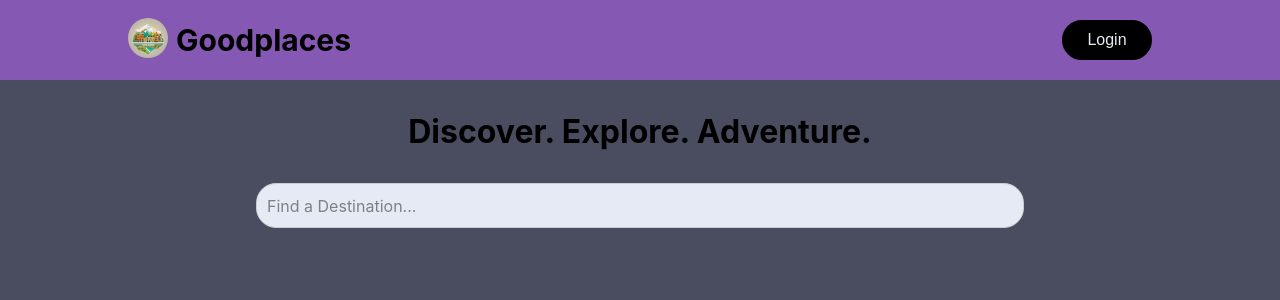
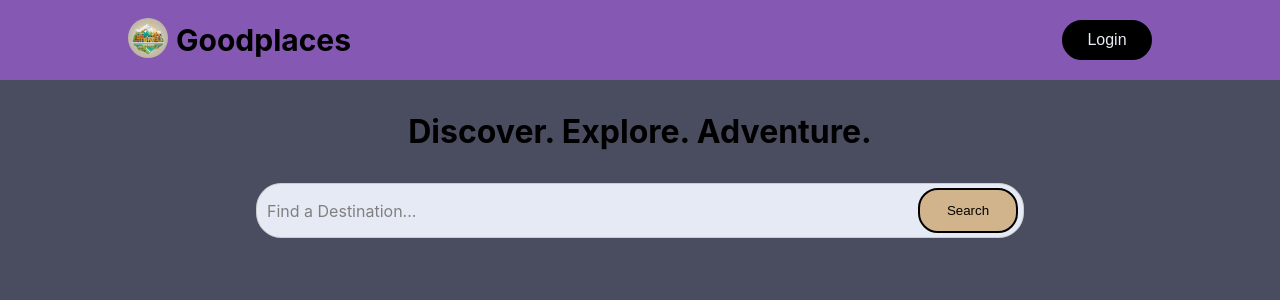
Before and after one commit to yacobkennedy/Senior-Design, a React (Create React App) app in the folder codebase/seniordesign/: page / in a window 1280 px wide. Shown: the top 300 px of the page. Built offline with nearby package versions, Linux system fonts and the light colour scheme.

Commit message:
Latest changes

```diff
--- a/codebase/seniordesign/src/components/Selection/selection.js
+++ b/codebase/seniordesign/src/components/Selection/selection.js
@@ -1,4 +1,4 @@
-import React, { useState } from 'react';
+import React, { useState, useEffect, useRef } from 'react';
 import Select from 'react-select';
 import styles from './selection.module.css'
 
@@ -6,6 +6,7 @@ function Selection() {
   const [selectedOption, setSelectedOption] = useState(null);
   const [options, setOptions] = useState([]);
   const [inputValue, setInputValue] = useState('');
+  const [menuIsOpen, setMenuIsOpen] = useState(false);
 
   // Simulated data for autocomplete options
   const searchData = [
@@ -16,42 +17,80 @@ function Selection() {
     { value: 'Phoenix', label: 'Phoenix' },
   ];
 
-  const setOption = (option) => {
-    console.log(option.value)
-    setSelectedOption(option.value)
-  }
+  const searchButtonRef = useRef(null);
+  const selectRef = useRef(null);
+
+  // Adds refs to take away the enter keypress problems with selection and link the enter key to search button
+  useEffect(() => {
+    const handleKeyDown = (event) => {
+      if (event.key === 'Enter') {
+        searchButtonRef.current.click();
+      }
+    };
+
+    const input = selectRef.current && selectRef.current.select && selectRef.current.select.input;
+    if (input) {
+      input.addEventListener('keydown', handleKeyDown);
+    }
+
+    return () => {
+      if (input) {
+        input.removeEventListener('keydown', handleKeyDown);
+      }
+    };
+  }, []);
+
+  // Functions used by the react select to change input, search for stuff, etc
 
   const handleChange = (newValue, actionMeta) => {
     if (actionMeta.action === 'input-change') {
       setInputValue(newValue.value);
-      console.log(newValue.value)
+      console.log("inputchange", newValue.value)
     } else {
-      setSelectedOption(newValue.value);
-      console.log(newValue.value)
+      setSelectedOption(newValue);
+      console.log("option", newValue)
     }
   };
 
   const handleInputChange = (inputValue, actionMeta) => {
     if (actionMeta.action === 'input-change') {
       setInputValue(inputValue);
-      console.log(inputValue)
+      console.log("input", inputValue)
     }
   };
+
+  const handleSearch = () => {
+    // Perform search action here
+    console.log('Search button clicked!');
+    // Once search is hit, set the state to that value
+    setSelectedOption({ value: inputValue, label: inputValue })
+  };
+
+  const disableEnterKey = (e) => {
+    if (e.key === "Enter") {
+      e.preventDefault();
+      e.stopPropagation();
+      searchButtonRef.current.click();
+    }
+  }
 
   // Custom styles to control the visual styling of the Select box
   const customStyles = {
     control: base => ({
       ...base,
-      height: 45,
-      borderRadius: 20,
-      backgroundColor: "#E5EAF5"
+      height: 55,
+      borderRadius: 25,
+      backgroundColor: "#E5EAF5",
+      display: 'flex',
+      alignItems: 'center',
+      justifyContent: 'space-between',
     })
   };
 
   const CustomDropdownIndicator = (props) => {
     return (
-      <div onClick={props.selectProps.onSearch}>
-        <button type="button">Search</button>
+      <div ref={searchButtonRef} className={styles.dropdownIndicator} onClick={handleSearch}>
+        <button type="button" className={styles.searchButton}>Search</button>
       </div>
     );
   };
@@ -59,9 +98,10 @@ function Selection() {
   // Custom components to change the look of the Select component
   // DropdownIndicator: CustomDropdownIndicator,
   const customComponents = {
-    DropdownIndicator:() => null,
-    IndicatorSeparator:() => null
+    DropdownIndicator: CustomDropdownIndicator,
+    IndicatorSeparator:() => null,
   }
+
 
   return (
       <Select
@@ -75,6 +115,8 @@ function Selection() {
         components={customComponents}
         onInputChange={handleInputChange}
         isSearchable
+        onKeyDown={disableEnterKey}
+        ref={selectRef}
       />
   );
 }
--- a/codebase/seniordesign/src/components/Selection/selection.module.css
+++ b/codebase/seniordesign/src/components/Selection/selection.module.css
@@ -1,3 +1,16 @@
 .selection{
     width: 100%;
 }
+
+.dropdownIndicator{
+    padding-right: 5px;
+}
+
+.searchButton{
+    background-color: tan;
+    height: 45px;
+    border-radius: 20px;
+    width: 100px;
+    color: black;
+    border-style: solid;
+}
--- a/codebase/seniordesign/src/pages/Home.js
+++ b/codebase/seniordesign/src/pages/Home.js
@@ -15,6 +15,7 @@ function Home() {
             <div className={styles.homeInfo}>
 
                 <div className={styles.header}>
+
                     <p> <b>Discover. Explore. Adventure.</b> </p>
                 </div>
 
```
